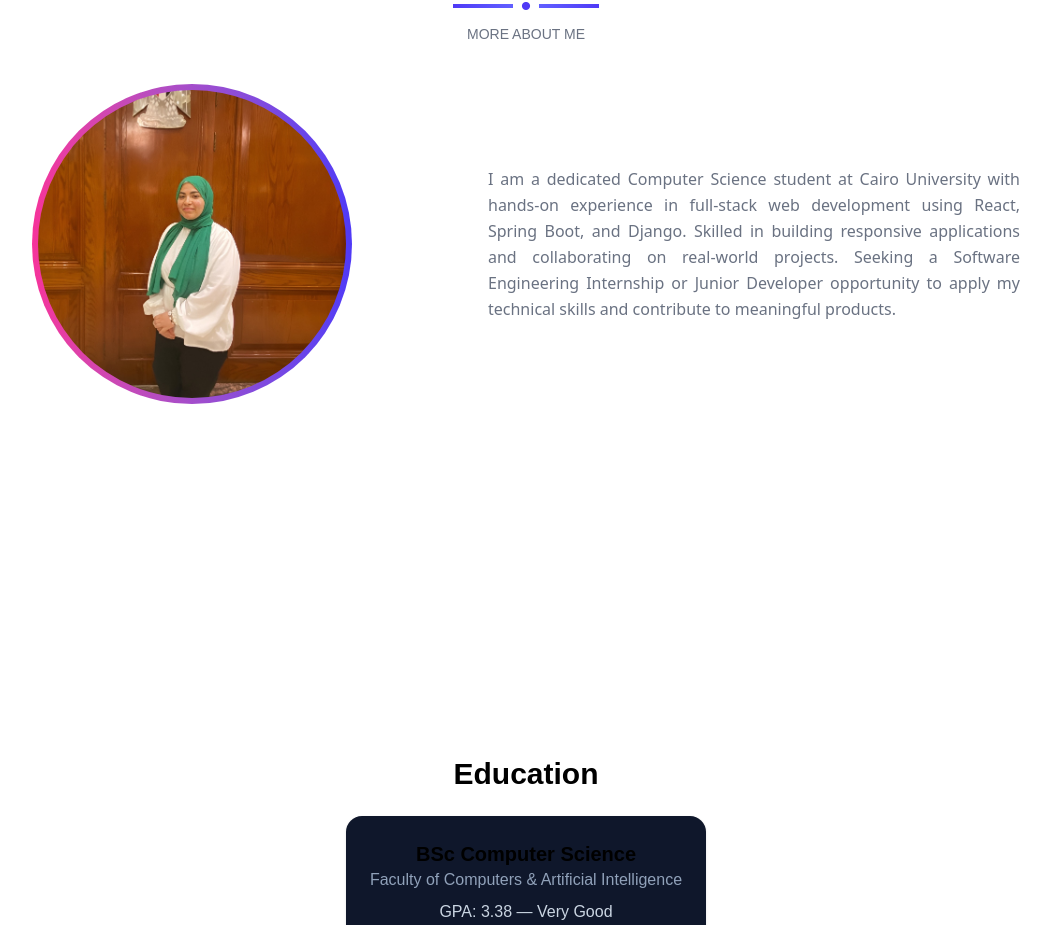
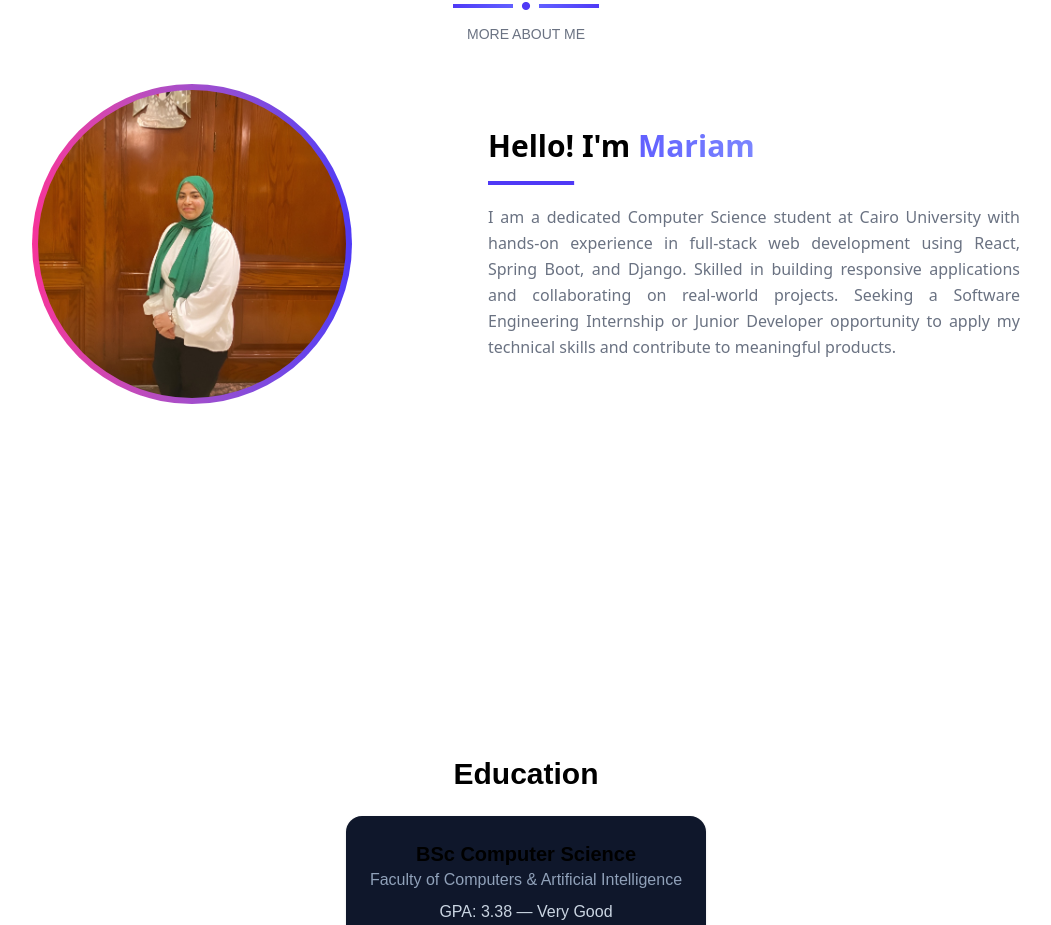
Before and after one commit to Mariam-Amro-2005/Fullstack-Portifolio, a Next.js app: page / in a window 1280 px wide. Shown: the part 918-1843 px from the top of the page, without its empty margins (114-1165 px from the left). Built offline with nearby package versions, Linux system fonts and the light colour scheme.

Commit message:
feat: enhance About and Hero sections with theme-based styling and improved content structure

```diff
--- a/src/components/sections/About.tsx
+++ b/src/components/sections/About.tsx
@@ -2,20 +2,47 @@
 import Container from "../ui/Container";
 import { motion } from "framer-motion";
 import Image from "next/image";
+import { useTheme } from "next-themes";
+import { useEffect, useState } from "react";
 
 export default function About() {
+    const { theme } = useTheme();
+    const [mounted, setMounted] = useState(false);
+
+    // Prevent hydration mismatch
+    useEffect(() => {
+        setMounted(true);
+    }, []);
+
+    // if (!mounted) {
+    //     return (
+    //         <></>
+    //     );
+    // }
+
     return (
         <Container>
             <section id="about" className="h-auto w-full relative px-5 py-20 flex flex-col items-center justify-around text-center">
                 <div className="flex flex-col items-center justify-center mb-10">
-                    <h1 className="absolute text-[10rem] uppercase font-extrabold -top-10 text-black/5 dark:text-white/5 -z-10">About</h1>
-                    <h2 className=" relative text-6xl font-semibold">About Me</h2>
+                    <h1 className={`
+                        absolute text-[10rem] uppercase font-extrabold -top-10 -z-10
+                        ${theme === 'dark' ? 'text-white/5' : 'text-black/5'}
+                        transition-colors duration-300
+                    `}>
+                        About
+                    </h1>
+
+                    <h2 className="relative text-6xl font-semibold dark:text-white">About Me</h2>
+
                     <div className="flex justify-center items-center gap-2">
                         <span className="inline-block w-15 h-1 bg-linear-to-r from-indigo-600 to-indigo-500"></span>
                         <span className="text-indigo-600 text-3xl">•</span>
                         <span className="inline-block w-15 h-1 bg-linear-to-r from-indigo-500 to-indigo-600"></span>
                     </div>
-                    <div className="uppercase text-gray-500 text-sm font-medium">More about me</div>
+
+                    <div className="uppercase text-gray-500 dark:text-gray-400 text-sm font-medium">
+                        More about me
+                    </div>
                 </div>
 
                 <div className="flex md:flex-row sm:flex-col items-center justify-around gap-15">
@@ -37,11 +64,21 @@ export default function About() {
                             </motion.div>
                         </div>
                     </div>
-                    <p className="text-justify text-gray-500 font-normal font-sans leading-relaxed max-w-1/2">
-                        I am a dedicated Computer Science student at Cairo University with hands-on experience in full-stack web development using React, Spring
-                        Boot, and Django. Skilled in building responsive applications and collaborating on real-world projects.
-                        Seeking a Software Engineering Internship or Junior Developer opportunity to apply my technical skills and
-                        contribute to meaningful products. </p>
+                    <div className="w-fit max-w-1/2 flex flex-col align-start justify-start gap-10">
+                        <h2 className="relative w-full text-start text-3xl font-bold font-sans">
+                            <span className="underline underline-offset-[1.5rem] decoration-4 decoration-indigo-600">Hello!</span> I'm {""}
+                            <span className="bg-linear-to-r from-indigo-500 to-indigo-400 text-transparent bg-clip-text">
+                                Mariam
+                            </span>
+                        </h2>
+                        <p className={`text-justify ${theme === 'dark' ? 'text-gray-300' : 'text-gray-500'}
+                            font-normal font-sans leading-relaxed`}>
+                            I am a dedicated Computer Science student at Cairo University with hands-on experience in full-stack web development using React, Spring
+                            Boot, and Django. Skilled in building responsive applications and collaborating on real-world projects.
+                            Seeking a Software Engineering Internship or Junior Developer opportunity to apply my technical skills and
+                            contribute to meaningful products.
+                        </p>
+                    </div>
                 </div>
             </section>
         </Container>
--- a/src/components/sections/Hero.tsx
+++ b/src/components/sections/Hero.tsx
@@ -3,8 +3,11 @@
 import { motion } from "framer-motion";
 import { MapPin } from "lucide-react";
 import TypingText from "@/components/ui/TypingText";
+import { useTheme } from "next-themes";
 
 export default function Hero() {
+    const { theme } = useTheme();
+
     return (
         <section id="home" className="h-[70vh] flex flex-col items-center justify-center text-center">
             {/* Background Decoration Layer */}
@@ -62,7 +65,8 @@ export default function Hero() {
                     initial={{ opacity: 0 }}
                     animate={{ opacity: 1 }}
                     transition={{ delay: 0.4 }}
-                    className="text-l text-gray-500 mb-8 flex items-center justify-center gap-2"
+                    className={`text-l  mb-8 flex items-center
+                        ${theme === 'dark' ? 'text-gray-200' : 'text-gray-500'} justify-center gap-2`}
                 >
                     <MapPin size={18} /> Cairo, Egypt
                 </motion.p>
```
